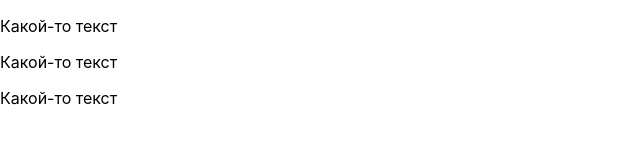
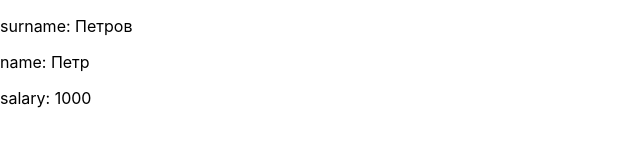
Before and after one commit to nemnogokartavyy/Basic-React-Tutorial, a React (Create React App) app: page / in a window 1280 px wide. Shown: the top 160 px of the page, without its empty margins (0-640 px from the left). Built offline with nearby package versions, Linux system fonts and the light colour scheme.

Commit message:
React Prime 81/112 chapter 1 task 88 gtask

```diff
--- a/src/App.js
+++ b/src/App.js
@@ -1,15 +1,13 @@
-// ⊗jsrtPmCpUs
+// ⊗jsrtPmCpPr
 
 //1
 import React, { useState } from 'react';
-import { User } from './components/User';
+import { Employee } from './components/Employee';
 
 const App = () => {
     return (
         <>
-            <User />
-            <User />
-            <User />
+            <Employee surname={'Петров'} name={'Петр'} salary={1000} />
         </>
     )
 };
--- /dev/null
+++ b/src/components/Employee.js
@@ -0,0 +1,13 @@
+import React from "react";
+
+const Employee = ({ surname, name, salary }) => {
+    return (
+        <div>
+            <p>surname: {surname} </p>
+            <p>name: {name} </p>
+            <p>salary: {salary} </p>
+        </div>
+    )
+}
+
+export { Employee };
```
